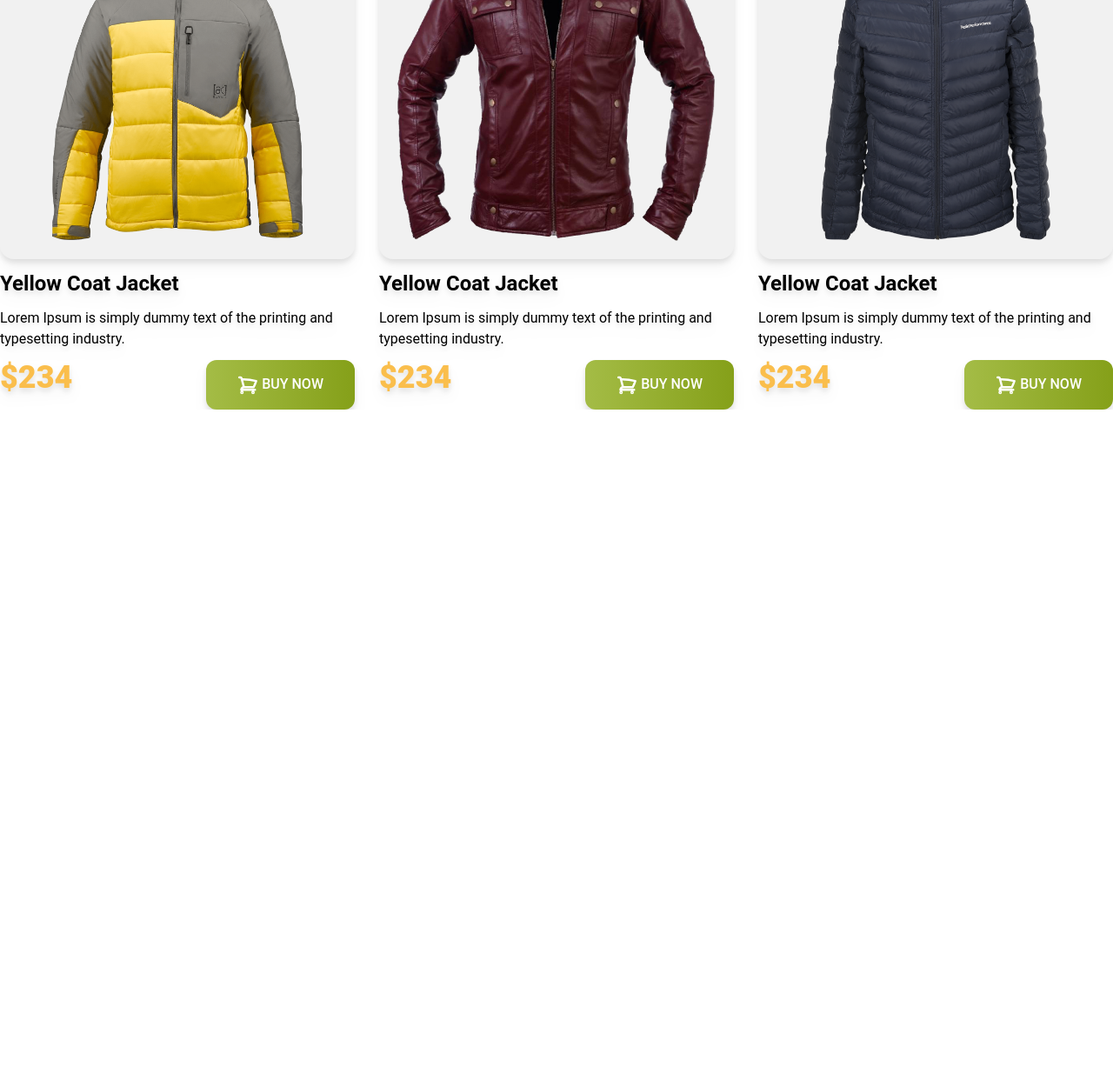
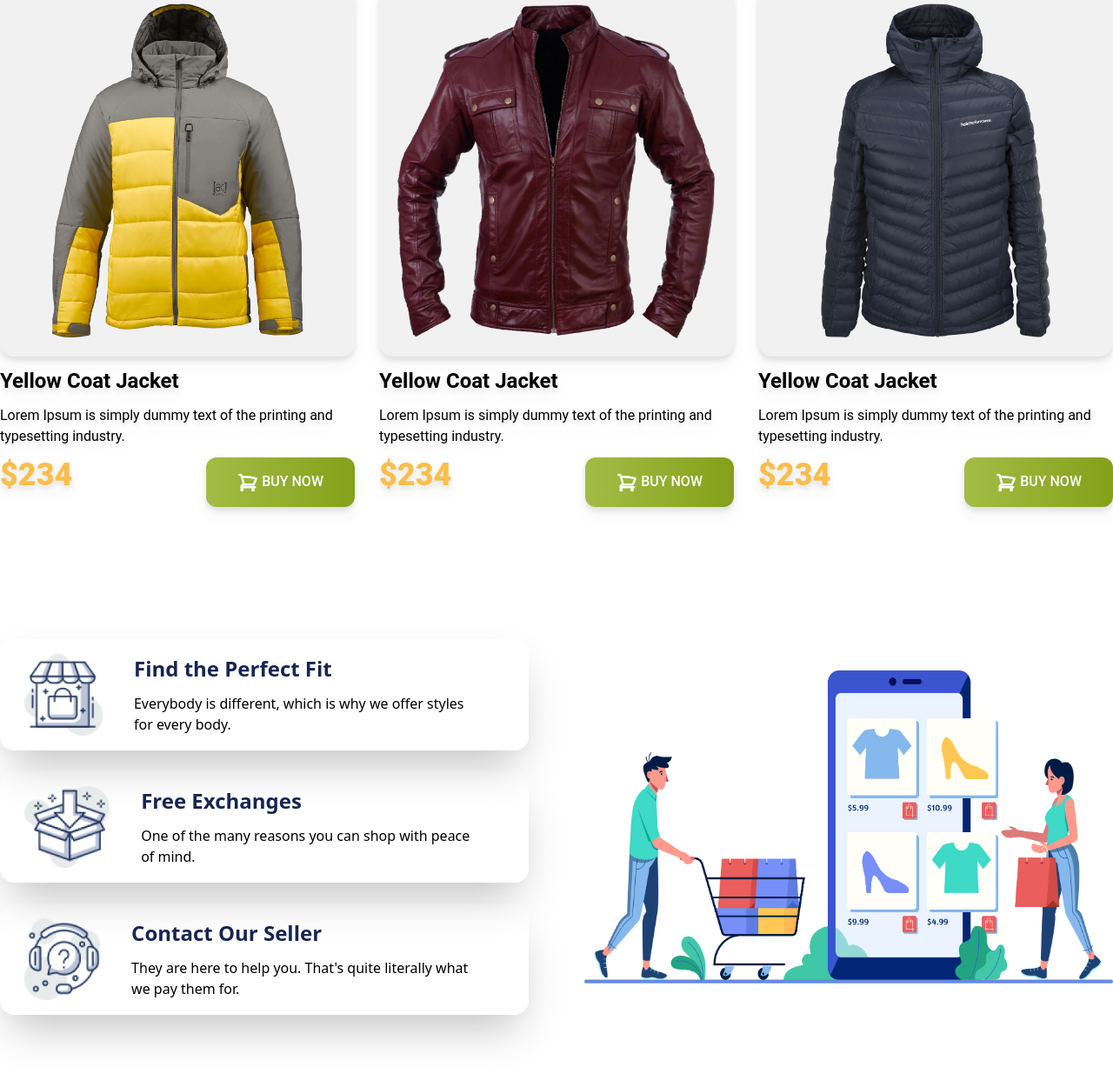
Before and after one commit to rifat3790/penguin-fashon-with-tailwind, a plain HTML site: page index.html in a window 1280 px wide. Shown: the part 1664-2914 px from the top of the page at 87% size. Before the commit the page ends 2135 px from the top, so only its background shows below. Drawn offline with nearby package versions, Linux system fonts and the light colour scheme.

Commit message:
added section 3

```diff
--- a/index.html
+++ b/index.html
@@ -122,7 +122,7 @@
 
 
         <!-- Men jacket section -->
-        <section class="py-">
+        <section class="py-28">
             <h3 class="text-5xl uppercase font-bebas">Man Jacket</h3>
 
             <!-- Jacket container -->
@@ -184,6 +184,46 @@
 
             </div>
         </section>
+
+        <!-- Section 3 -->
+        <section>
+            <div class="my-10 pb-20">
+                <div class="lg:flex justify-between items-center gap-16 sm:flex-col-1">
+                    <div class="lg:w-6/12 sm:w-12/12">
+                        <div class="flex justify-between items-center rounded-2xl shadow-2xl pl-7 pr-14 py-2 gap-9">
+                            <div>
+                                <img class="object-contain w-28 h-28" src="icons/house.png" alt="">
+                            </div>
+                            <div>
+                                <h4 class="text-2xl font-bold text-blue-950 pb-3">Find the Perfect Fit</h4>
+                                <p>Everybody is different, which is why we offer styles for every body.</p>
+                            </div>
+                        </div>
+                        <div class="flex justify-between items-center rounded-2xl shadow-2xl pl-7 pr-14 py-2 gap-9 my-6">
+                            <div>
+                                <img class="object-contain w-28 h-28" src="icons/box.png" alt="">
+                            </div>
+                            <div>
+                                <h4 class="text-2xl font-bold text-blue-950 pb-3">Free Exchanges</h4>
+                                <p>One of the many reasons you can shop with peace of mind.</p>
+                            </div>
+                        </div>
+                        <div class="flex justify-between items-center rounded-2xl shadow-2xl pl-7 pr-14 py-2 gap-9">
+                            <div>
+                                <img class="object-contain w-28 h-28" src="icons/question.png" alt="">
+                            </div>
+                            <div>
+                                <h4 class="text-2xl font-bold text-blue-950 pb-3">Contact Our Seller</h4>
+                                <p>They are here to help you. That's quite literally what we pay them for.</p>
+                            </div>
+                        </div>
+                    </div>
+                    <div class="lg:w-6/12 sm:w-12/12">
+                        <img class="object-contain" src="images/shopping.png" alt="">
+                    </div>
+                </div>
+            </div>
+        </section>
     </main>
 
     <footer></footer>
```
